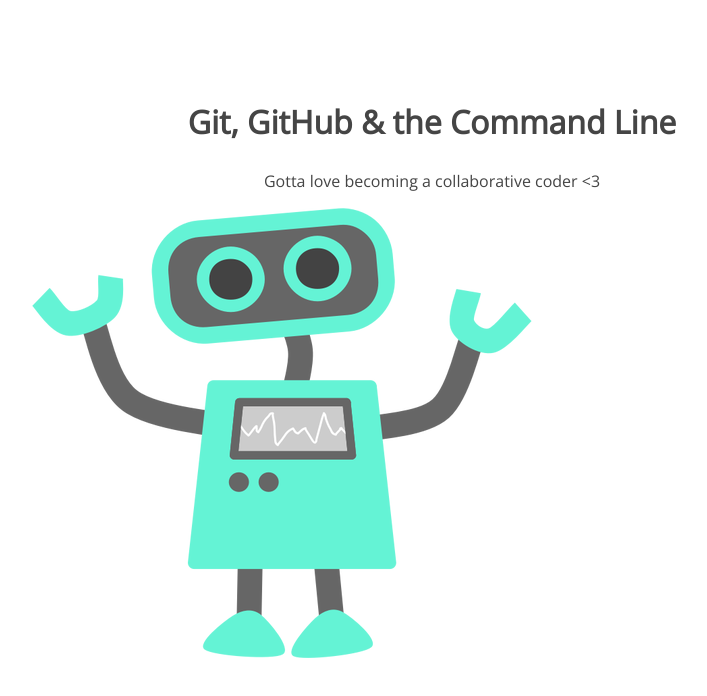
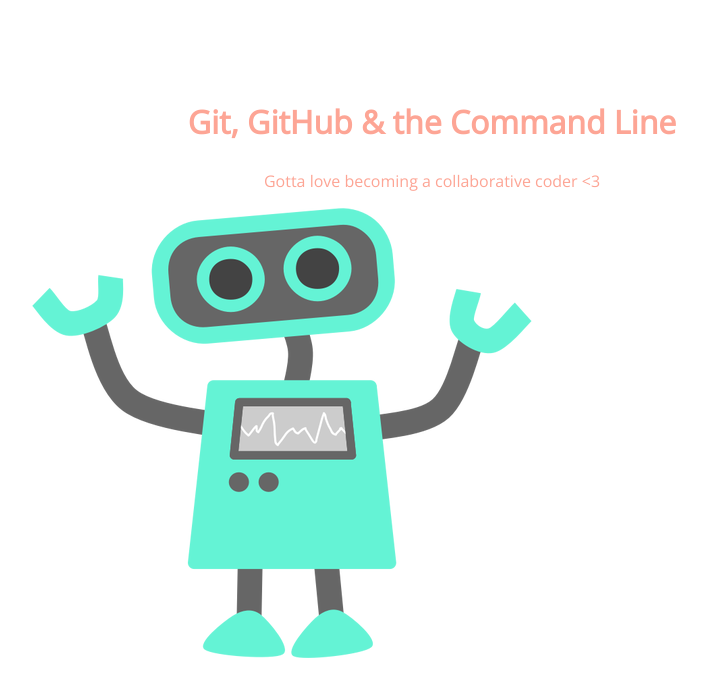
Before and after one commit to angelaflowers/105-project, a plain HTML site: page index.html in a window 1280 px wide. Shown: the whole page, without its empty margins (208-915 px from the left). Drawn offline with nearby package versions, Linux system fonts and the light colour scheme.

Commit message:
Change color of h1 header

```diff
--- a/css/style.css
+++ b/css/style.css
@@ -5,7 +5,7 @@
 section h1,
 section p {
 	text-align: center;
-	color: #454545;
+	color: #fda595;
 }
 section h1 {
 	font: 32px 'Open Sans';
```
